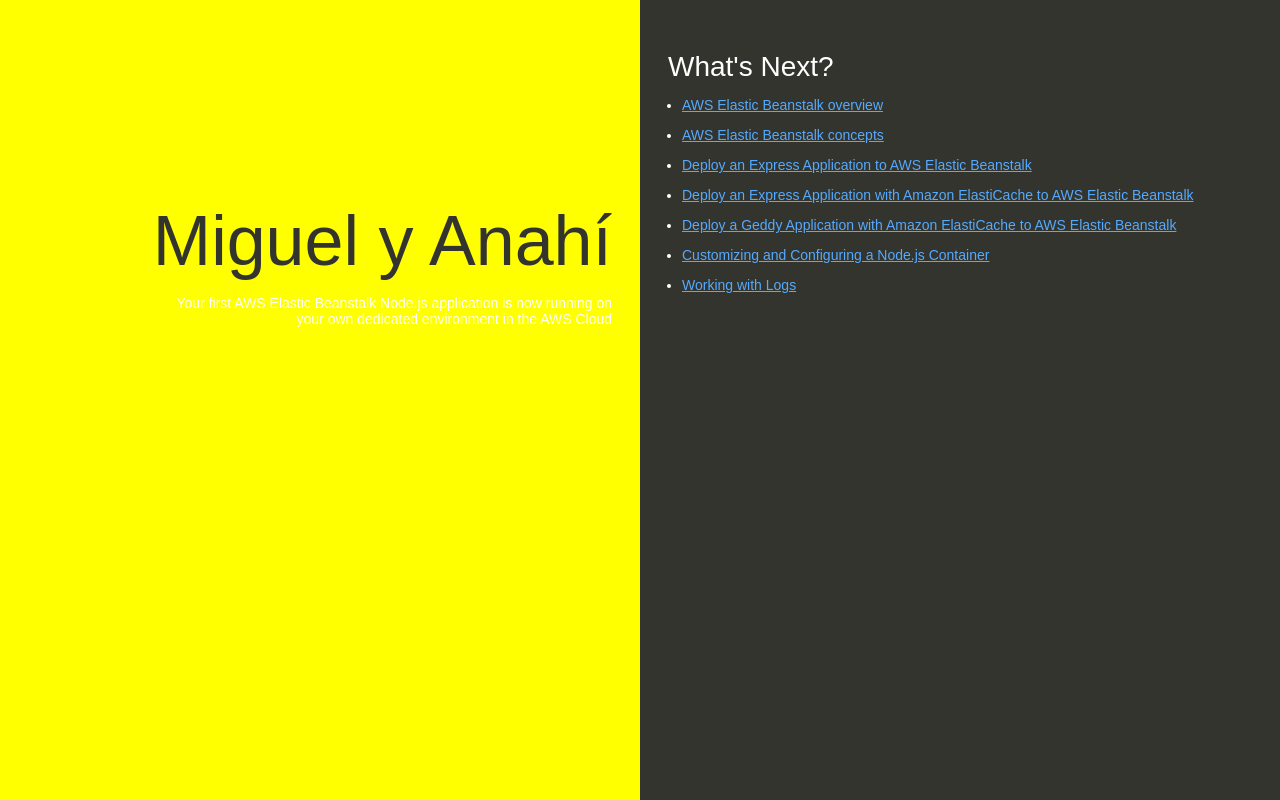
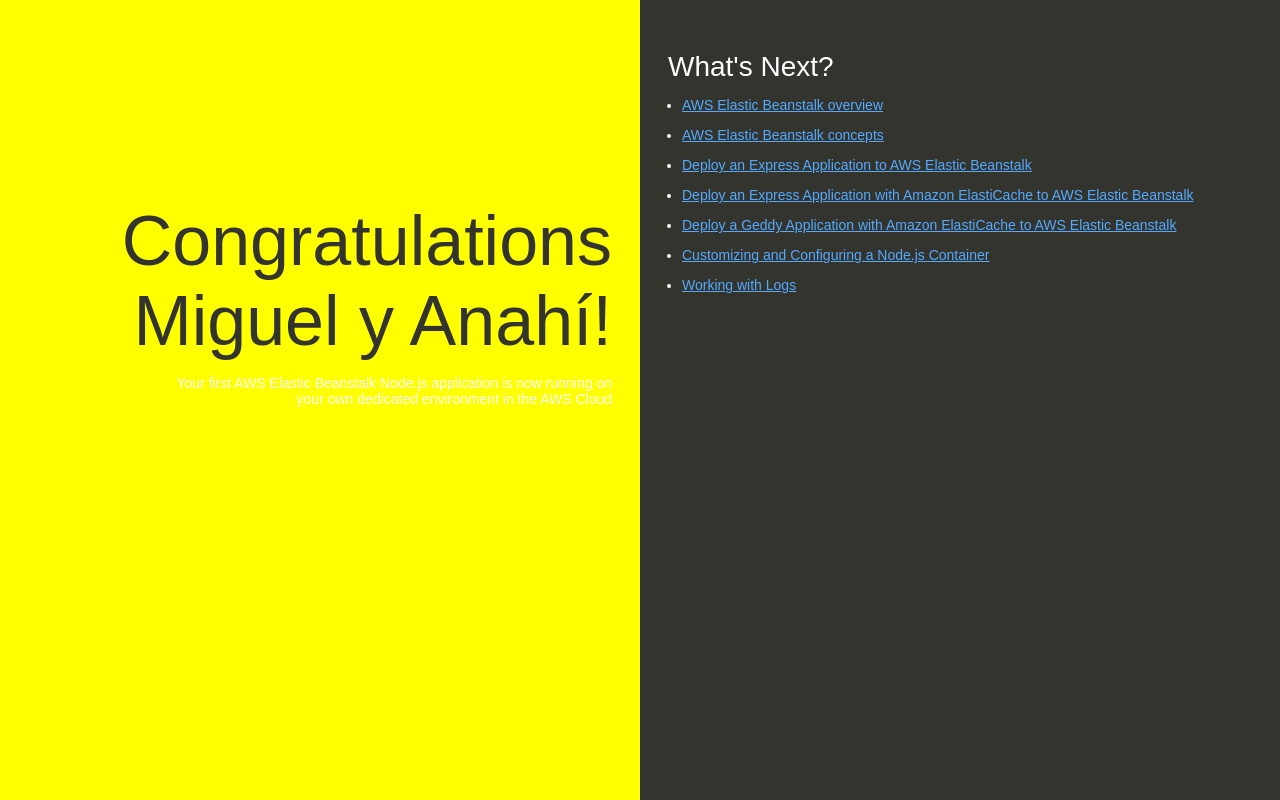
Before and after one commit to Ruvo99/practica4-devopsAWS, a plain HTML site: page index.html in a window 1280 px wide. Drawn offline with Linux system fonts and the light colour scheme.

```diff
--- a/index.html
+++ b/index.html
@@ -74,7 +74,7 @@
   </head>
   <body>
     <div class="textColumn">
-      <h1>Miguel y Anahí</h1>
+      <h1>Congratulations Miguel y Anahí!</h1>
       <p>Your first AWS Elastic Beanstalk Node.js application is now running on your own dedicated environment in the AWS Cloud</p>
     </div>
     <div class="linksColumn">
```
